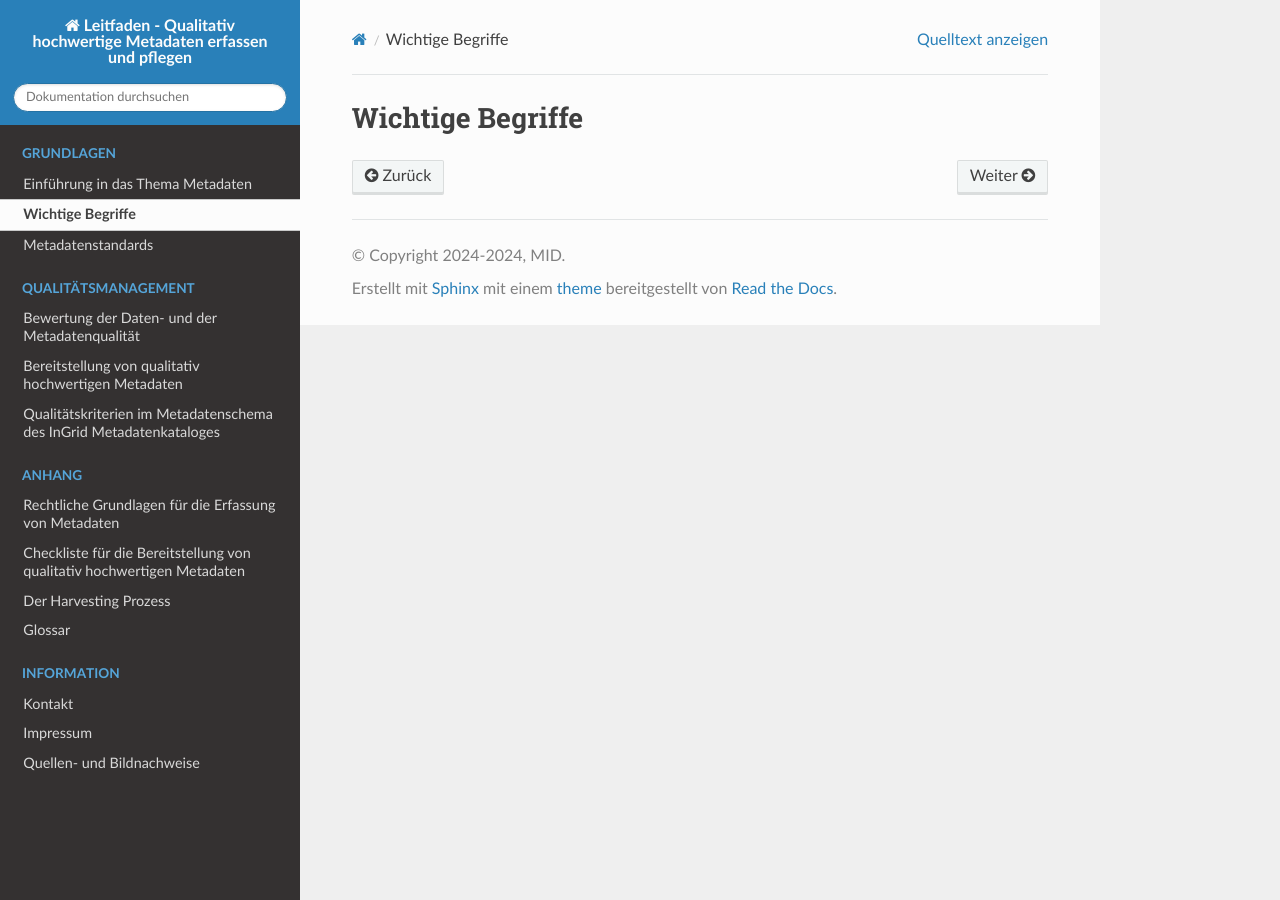
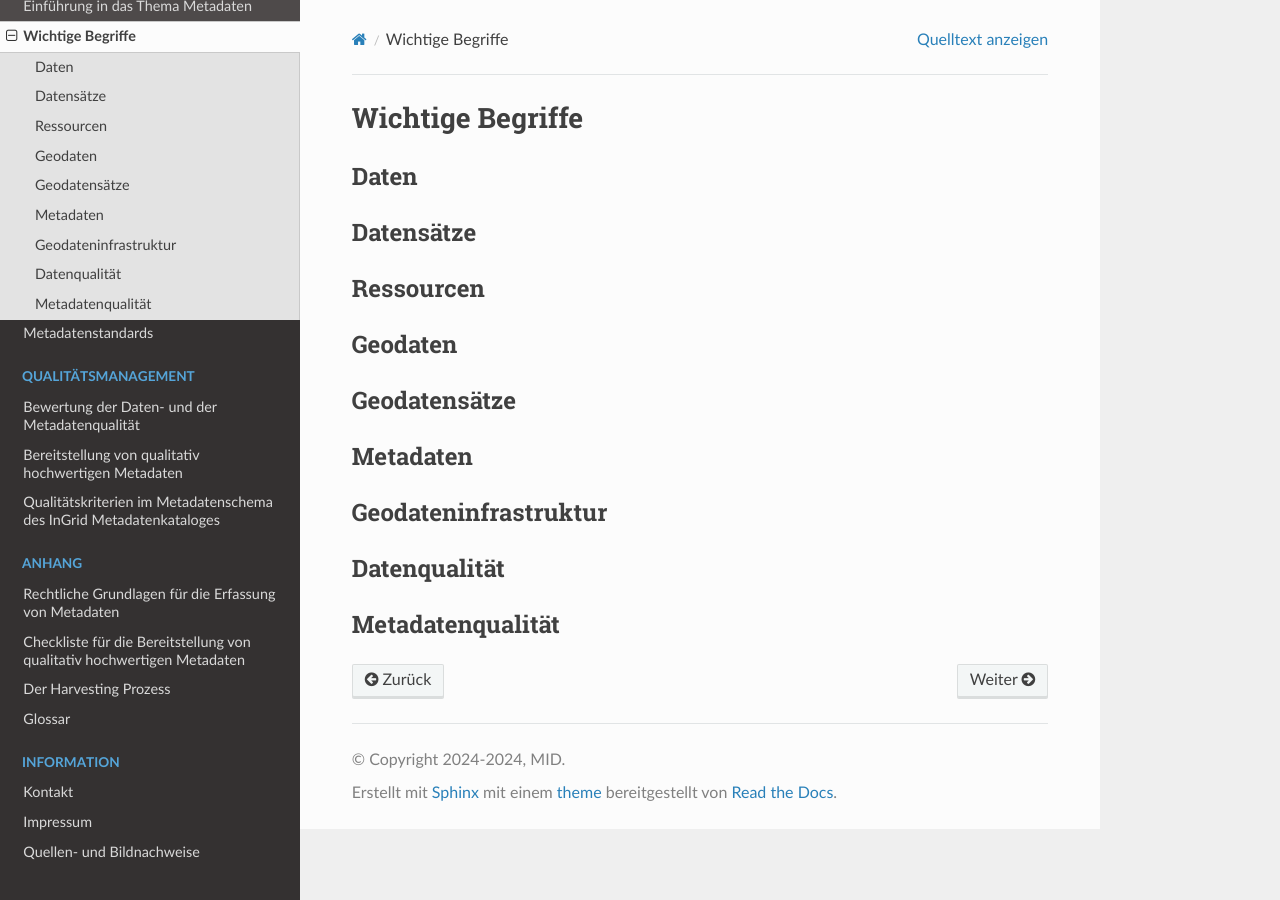
Before and after one commit to tomiwo/ingrid-mdk-st-high-quality-metadata, a Sphinx documentation site: the page built from docs/grundlagen/wichtige-begriffe.rst, in a window 1280 px wide. Built offline with Sphinx 7.4.7 and the Read the Docs theme 3.1.0, drawn with Linux system fonts in a browser that asks for light colours.

Commit message:
Update wichtige-begriffe.rst

```diff
--- a/docs/grundlagen/wichtige-begriffe.rst
+++ b/docs/grundlagen/wichtige-begriffe.rst
@@ -1,3 +1,39 @@
 
 Wichtige Begriffe
 ==================
+
+
+Daten
+------
+
+
+Datensätze
+-----------
+
+
+Ressourcen
+----------
+
+
+Geodaten
+---------
+
+
+Geodatensätze
+--------------
+
+
+Metadaten
+----------
+
+
+Geodateninfrastruktur
+---------------------
+
+
+Datenqualität
+-------------
+
+
+Metadatenqualität
+------------------
```
